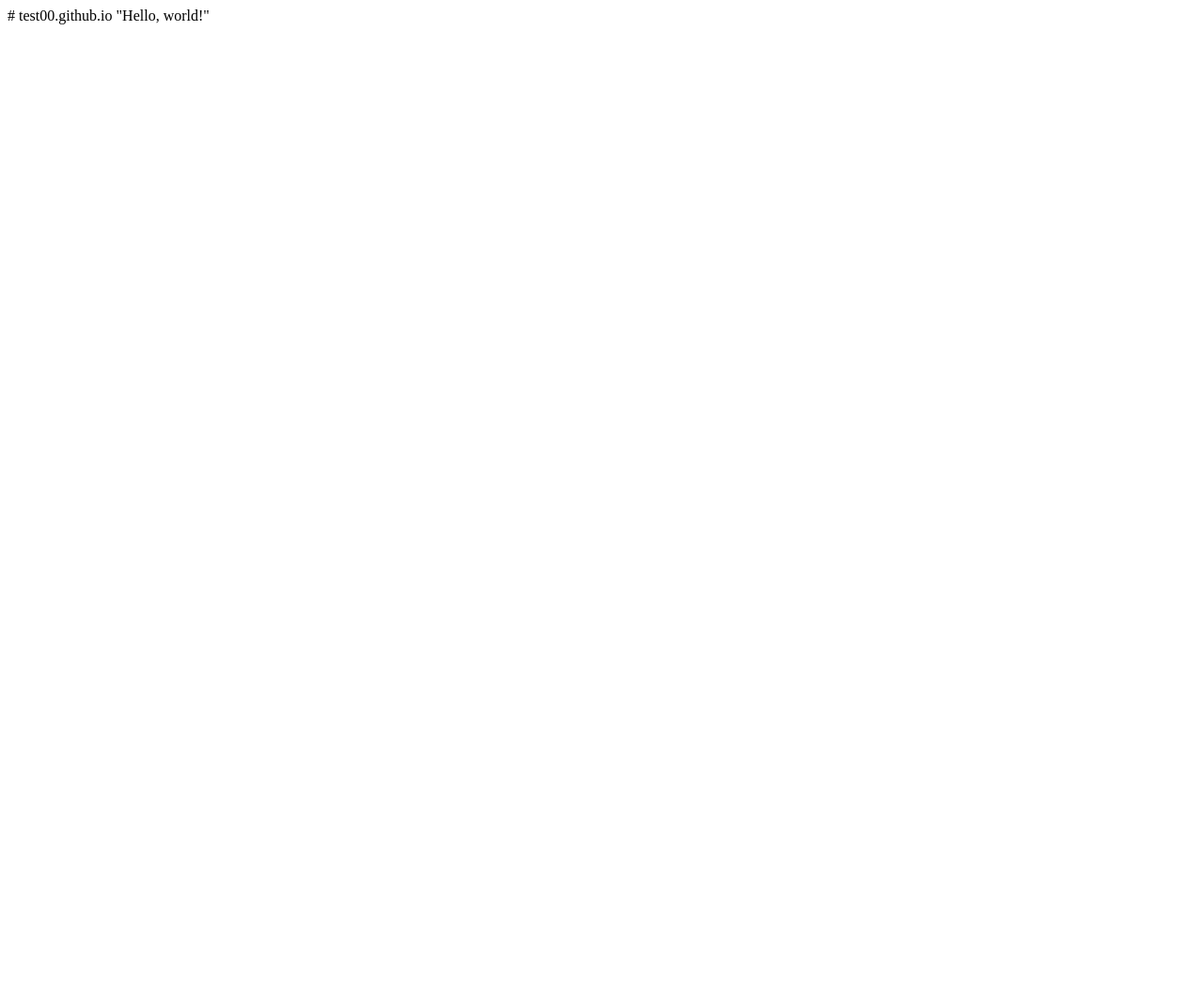
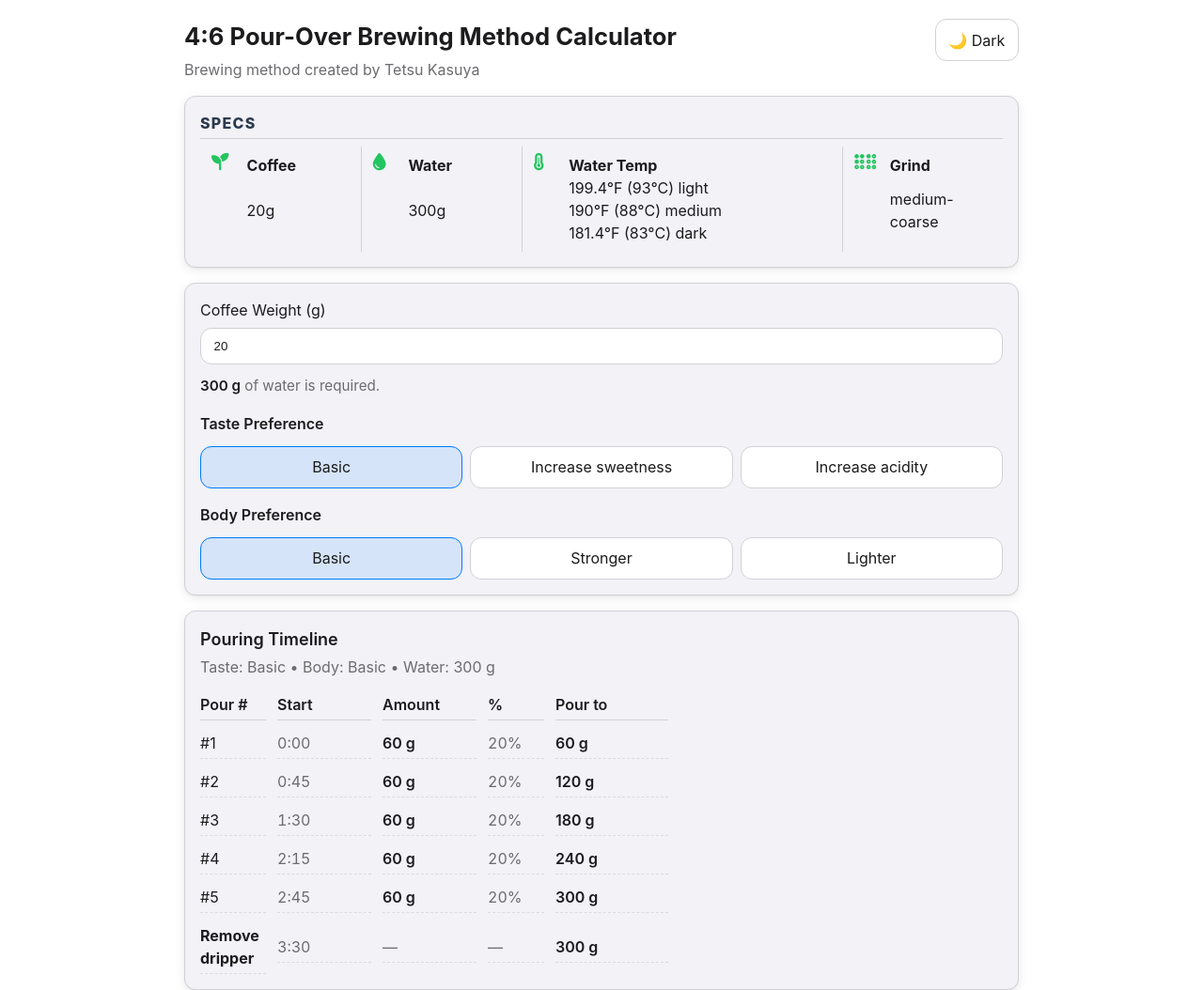
Before and after one commit to nathan-n8/46brew, a plain HTML site: page index.html in a window 1280 px wide. Shown: the whole page at 94% size. Before the commit the page ends 800 px from the top, so only its background shows below. Drawn offline with Linux system fonts and the light colour scheme.

Commit message:
Initial publish

```diff
--- /dev/null
+++ b/assets/app.js
@@ -0,0 +1,248 @@
+/**
+ * 46brew — app.js
+ * - Specs in one row; Grind icon via Font Awesome (fa-braille)
+ * - Subtitle under H1
+ * - Timeline subheader: “Taste: … • Body: … • Water: …”
+ * - Footer removed in HTML
+ * - Light mode default + Dark toggle (persisted)
+ * - Coffee/Water specs auto-sync with inputs
+ * - Pouring Timeline (Start only, whole-number %)
+ * - P1/P2 depend on Taste; later pours depend on Body with fixed start times
+ */
+
+// ===== Config =====
+const DEFAULT_RATIO = 15; // 1:15
+
+// Fixed timings (seconds)
+const DUR_P1 = 15;           // 0:00 → 0:15
+const GAP_P1_P2 = 30;        // 0:15 → 0:45
+const DUR_P2 = 15;           // 0:45 → 1:00
+const REMOVE_AT = 210;       // 3:30
+
+const THEME_KEY = 'theme';
+const TASTE_KEY = 'taste';   // 'basic' | 'sweet' | 'acid'
+const BODY_KEY  = 'body';    // 'basic' | 'stronger' | 'lighter'
+
+// ===== DOM =====
+const $  = (sel) => document.querySelector(sel);
+const $$ = (sel) => document.querySelectorAll(sel);
+
+const coffeeInput    = $('#coffee');
+const resultBox      = $('#result');
+const timelineBox    = $('#timeline');
+const timelineSub    = $('#timeline-sub');
+const themeToggleBtn = $('#theme-toggle');
+
+// Specs values
+const specCoffee = $('#spec-coffee');
+const specWater  = $('#spec-water');
+
+// Buttons
+const tasteButtons = $$('[data-taste]');
+const bodyButtons  = $$('[data-body]');
+
+// ===== Theme handling =====
+function setTheme(theme) {
+  const html = document.documentElement;
+  html.setAttribute('data-theme', theme);
+  localStorage.setItem(THEME_KEY, theme);
+  if (themeToggleBtn) {
+    const dark = theme === 'dark';
+    themeToggleBtn.setAttribute('aria-pressed', String(dark));
+    themeToggleBtn.textContent = dark ? '🌞 Light' : '🌙 Dark';
+    themeToggleBtn.title = dark ? 'Switch to light mode' : 'Switch to dark mode';
+  }
+}
+function initTheme() {
+  const saved = localStorage.getItem(THEME_KEY);
+  setTheme(saved === 'dark' ? 'dark' : 'light'); // default light
+}
+themeToggleBtn?.addEventListener('click', () => {
+  const current = document.documentElement.getAttribute('data-theme') || 'light';
+  setTheme(current === 'light' ? 'dark' : 'light');
+});
+
+// ===== Taste helpers =====
+function getTaste() {
+  const saved = localStorage.getItem(TASTE_KEY);
+  return saved === 'sweet' || saved === 'acid' ? saved : 'basic';
+}
+function setTaste(t) { localStorage.setItem(TASTE_KEY, t); }
+function updateTasteUI(active) {
+  tasteButtons.forEach(btn => {
+    const on = btn.dataset.taste === active;
+    btn.classList.toggle('is-selected', on);
+    btn.setAttribute('aria-pressed', String(on));
+  });
+}
+function tasteLabel(t) {
+  return t === 'sweet' ? 'Increase sweetness'
+       : t === 'acid'  ? 'Increase acidity'
+       : 'Basic';
+}
+
+// ===== Body helpers =====
+function getBody() {
+  const saved = localStorage.getItem(BODY_KEY);
+  return saved === 'stronger' || saved === 'lighter' ? saved : 'basic';
+}
+function setBody(b) { localStorage.setItem(BODY_KEY, b); }
+function updateBodyUI(active) {
+  bodyButtons.forEach(btn => {
+    const on = btn.dataset.body === active;
+    btn.classList.toggle('is-selected', on);
+    btn.setAttribute('aria-pressed', String(on));
+  });
+}
+function bodyLabel(b) {
+  return b === 'stronger' ? 'Stronger'
+       : b === 'lighter'  ? 'Lighter'
+       : 'Basic';
+}
+
+// ===== Utils =====
+function mmss(totalSec) {
+  const m = Math.floor(totalSec / 60);
+  const s = totalSec % 60;
+  return `${m}:${String(s).padStart(2,'0')}`;
+}
+
+// ===== Plan (P1/P2 fixed; later pours per Body, fixed starts) =====
+function plan46(totalWater, taste, body) {
+  // P1/P2 percentages based on Taste
+  let p1Pct, p2Pct;
+  if (taste === 'sweet') { p1Pct = 0.15; p2Pct = 0.25; }
+  else if (taste === 'acid') { p1Pct = 0.25; p2Pct = 0.15; }
+  else { p1Pct = 0.20; p2Pct = 0.20; }
+
+  // Later percentages & fixed starts by Body
+  let laterPcts = [];
+  let laterStarts = []; // seconds
+  if (body === 'basic') {
+    laterPcts = [0.20, 0.20, 0.20];   // 3 pours of 20%
+    laterStarts = [90, 135, 165];     // 1:30, 2:15, 2:45
+  } else if (body === 'stronger') {
+    laterPcts = [0.30, 0.30];         // 2 pours of 30%
+    laterStarts = [90, 135];          // 1:30, 2:15
+  } else { // lighter
+    laterPcts = [0.60];               // 1 pour of 60%
+    laterStarts = [90];               // 1:30
+  }
+
+  // Compose all percentages and convert to grams (rounded)
+  const pcts = [p1Pct, p2Pct, ...laterPcts];
+  let grams = pcts.map(p => Math.round(totalWater * p));
+
+  // Ensure rounding sums to total
+  const sum = grams.reduce((a,b) => a + b, 0);
+  if (sum !== totalWater) grams[grams.length - 1] += (totalWater - sum);
+
+  // Starts array: P1 at 0, P2 at 45s, then fixed later starts
+  const starts = [0, DUR_P1 + GAP_P1_P2, ...laterStarts];
+
+  return { pours: grams, starts };
+}
+
+// ===== Render =====
+function render() {
+  const coffee = Number(coffeeInput?.value);
+  const taste  = getTaste();
+  const body   = getBody();
+
+  if (!Number.isFinite(coffee) || coffee <= 0) {
+    resultBox.textContent = 'Please enter a valid coffee weight.';
+    if (timelineBox) timelineBox.innerHTML = '';
+    if (timelineSub) timelineSub.textContent = '';
+    if (specCoffee) specCoffee.textContent = '—';
+    if (specWater)  specWater.textContent  = '—';
+    return;
+  }
+
+  const water   = coffee * DEFAULT_RATIO;
+  const rounded = Math.round(water);
+
+  // Update specs numeric values
+  if (specCoffee) specCoffee.textContent = `${coffee}g`;
+  if (specWater)  specWater.textContent  = `${rounded}g`;
+
+  // Inline result under input
+  resultBox.innerHTML = `<strong>${rounded} g</strong> of water is required.`;
+
+  // Timeline subheader: Taste • Body • Water
+  if (timelineSub) {
+    timelineSub.textContent = `Taste: ${tasteLabel(taste)} • Body: ${bodyLabel(body)} • Water: ${rounded} g`;
+  }
+
+  const { pours, starts } = plan46(rounded, taste, body);
+  renderTimeline(pours, starts, rounded);
+}
+
+function renderTimeline(pours, starts, totalWater) {
+  if (!timelineBox) return;
+
+  let html = `
+    <div class="th">Pour #</div>
+    <div class="th">Start</div>
+    <div class="th">Amount</div>
+    <div class="th">%</div>
+    <div class="th">Pour to</div>
+  `;
+
+  let cumulative = 0;
+  pours.forEach((g, i) => {
+    cumulative += g;
+    const pct = Math.round((g / totalWater) * 100); // whole number %
+
+    html += `
+      <div class="row">#${i + 1}</div>
+      <div class="row muted">${mmss(starts[i])}</div>
+      <div class="row amt">${g} g</div>
+      <div class="row muted">${pct}%</div>
+      <div class="row amt">${cumulative} g</div>
+    `;
+  });
+
+  // Final action row: remove dripper at 3:30
+  html += `
+    <div class="row"><strong>Remove dripper</strong></div>
+    <div class="row muted">3:30</div>
+    <div class="row muted">—</div>
+    <div class="row muted">—</div>
+    <div class="row amt">${totalWater} g</div>
+  `;
+
+  timelineBox.innerHTML = html;
+}
+
+// ===== Events =====
+coffeeInput?.addEventListener('input', render);
+
+document.querySelectorAll('[data-taste]').forEach(btn => {
+  btn.addEventListener('click', () => {
+    setTaste(btn.dataset.taste);
+    updateTasteUI(btn.dataset.taste);
+    render();
+  });
+});
+
+document.querySelectorAll('[data-body]').forEach(btn => {
+  btn.addEventListener('click', () => {
+    setBody(btn.dataset.body);
+    updateBodyUI(btn.dataset.body);
+    render();
+  });
+});
+
+// ===== Init =====
+(function init() {
+  // Theme
+  const saved = localStorage.getItem(THEME_KEY);
+  setTheme(saved === 'dark' ? 'dark' : 'light');
+
+  // Buttons
+  updateTasteUI(getTaste());
+  updateBodyUI(getBody());
+
+  // First paint
+  render();
+})();
--- /dev/null
+++ b/assets/style.css
@@ -0,0 +1,239 @@
+/* ===== Theme tokens (Light default) ===== */
+:root {
+  --bg:      #ffffff;
+  --panel:   #f2f2f7;
+  --text:    #1c1c1e;
+  --muted:   #6c6c70;
+  --border:  #d1d1d6;
+  --accent:  #007aff;
+
+  --spec-accent: #22c55e; /* green for icons */
+
+  --radius: 12px;
+  --shadow: 0 1px 2px rgba(0,0,0,.06), 0 3px 12px rgba(0,0,0,.08);
+
+  --space-1: .5rem;
+  --space-2: .75rem;
+  --space-3: 1rem;
+  --space-4: 1.25rem;
+
+  --font-s:  .95rem;
+  --font-m:  1rem;
+  --font-l:  clamp(1.2rem, 2.5vw, 1.6rem);
+
+  --anim-fast: 150ms;
+  --anim-med:  220ms;
+}
+
+/* Dark theme (toggle via [data-theme="dark"]) */
+html[data-theme="dark"] {
+  --bg:     #0f172a;
+  --panel:  #111827;
+  --text:   #e5e7eb;
+  --muted:  #9ca3af;
+  --border: #1f2937;
+  --accent: #0a84ff;
+  --shadow: 0 1px 2px rgba(0,0,0,.35), 0 6px 24px rgba(0,0,0,.35);
+}
+
+* { box-sizing: border-box; }
+html, body { height: 100%; }
+body {
+  margin: 0;
+  font-family: -apple-system, BlinkMacSystemFont, "Segoe UI", Roboto, "Helvetica Neue",
+               Arial, "Apple Color Emoji", "Segoe UI Emoji", "Segoe UI Symbol";
+  color: var(--text);
+  background: var(--bg);
+  line-height: 1.5;
+  -webkit-text-size-adjust: 100%;
+}
+* {
+  transition:
+    background-color var(--anim-fast) ease,
+    border-color var(--anim-fast) ease,
+    color var(--anim-fast) ease;
+}
+@media (prefers-reduced-motion: reduce) { * { transition: none !important; } }
+
+.container { max-width: 920px; margin: var(--space-4) auto; padding: 0 var(--space-3); }
+
+.app-header {
+  display: flex;
+  align-items: flex-start;
+  justify-content: space-between;
+  gap: var(--space-2);
+  margin-bottom: var(--space-3);
+}
+
+h1 { margin: 0; font-size: var(--font-l); font-weight: 700; }
+.subtitle { margin: .25rem 0 0; }
+h2 { margin: 0 0 var(--space-2); font-size: 1.125rem; font-weight: 600; }
+h3 { margin: var(--space-3) 0 var(--space-2); font-size: 1rem; font-weight: 600; }
+.subtle { color: var(--muted); }
+
+/* Button (theme toggle) */
+.btn {
+  appearance: none;
+  border: 1px solid var(--border);
+  background: #fff;
+  color: var(--text);
+  padding: .6rem .85rem;
+  min-height: 40px;
+  border-radius: 12px;
+  cursor: pointer;
+  font: inherit;
+}
+html[data-theme="dark"] .btn { background: #0b1220; }
+
+/* Panels */
+.panel {
+  background: var(--panel);
+  border: 1px solid var(--border);
+  border-radius: var(--radius);
+  padding: var(--space-3);
+  margin: var(--space-3) 0;
+  box-shadow: var(--shadow);
+}
+
+/* SPECS — header + single-row items on desktop */
+.specs {
+  display: grid;
+  grid-template-columns: repeat(5, minmax(140px, 1fr)); /* 5 cols; Water Temp spans 2 */
+  gap: 0;
+  align-items: stretch;
+  row-gap: .25rem;
+}
+.specs-header {
+  grid-column: 1 / -1;
+  text-transform: uppercase;
+  letter-spacing: .08em;
+  font-weight: 800;
+  color: #2b3a4d;
+  padding-bottom: .25rem;
+  border-bottom: 1px solid var(--border);
+  margin-bottom: .25rem;
+}
+html[data-theme="dark"] .specs-header { color: #d4d8de; }
+
+.spec {
+  display: grid;
+  grid-template-columns: 28px 1fr;
+  grid-template-rows: auto auto;
+  column-gap: .6rem;
+  padding: .5rem .75rem;
+  border-left: 1px solid var(--border);
+}
+.spec:nth-child(2) { border-left: none; } /* first spec after header has no left border */
+.spec-ico {
+  grid-row: 1 / span 2;
+  font-size: 1.15rem;
+  color: var(--spec-accent);
+  align-self: start;
+}
+.spec-title { font-weight: 700; }
+.spec-value { color: var(--text); }
+
+/* Water Temp: extra width + no wrap on wide screens */
+.spec--wide { grid-column: span 2; }
+@media (min-width: 761px) {
+  .spec--wide .spec-value { white-space: nowrap; }
+}
+
+/* Mobile: stack specs vertically */
+@media (max-width: 760px) {
+  .specs {
+    grid-template-columns: 1fr;
+    row-gap: .5rem;
+  }
+  .spec { border-left: none; border-top: 1px solid var(--border); }
+  .spec:nth-child(2) { border-top: none; }
+  .spec--wide { grid-column: auto; }
+  .spec--wide .spec-value { white-space: normal; }
+}
+
+/* Form */
+.field { display: grid; gap: .4rem; }
+.field input {
+  width: 100%;
+  padding: .7rem .85rem;
+  border-radius: 12px;
+  border: 1px solid var(--border);
+  background: #fff;
+  color: var(--text);
+}
+html[data-theme="dark"] .field input { background: #0b1220; }
+
+.field input:focus-visible,
+.taste-btn:focus-visible,
+.body-btn:focus-visible,
+button:focus-visible {
+  outline: 2px solid var(--accent);
+  outline-offset: 2px;
+  box-shadow: 0 0 0 4px color-mix(in srgb, var(--accent) 25%, transparent);
+}
+
+/* Inline result */
+.field-result {
+  margin-top: .35rem;
+  display: block;
+  font-size: var(--font-s);
+  color: var(--muted);
+}
+.field-result strong { font-weight: 600; color: var(--text); }
+
+/* Taste/Body groups — spaced buttons */
+.taste-group, .body-group {
+  display: flex;
+  width: 100%;
+  gap: .5rem;
+  margin-top: .5rem;
+}
+.taste-btn, .body-btn {
+  flex: 1;
+  text-align: center;
+  appearance: none;
+  border: 1px solid var(--border);
+  background: #fff;
+  color: var(--text);
+  padding: .75rem .9rem;
+  min-height: 44px;
+  cursor: pointer;
+  font: inherit;
+  line-height: 1.2;
+  border-radius: 12px;
+}
+html[data-theme="dark"] .taste-btn,
+html[data-theme="dark"] .body-btn { background: #0b1220; }
+
+.taste-btn:hover, .body-btn:hover { background: rgba(0,0,0,.04); }
+html[data-theme="dark"] .taste-btn:hover,
+html[data-theme="dark"] .body-btn:hover { background: rgba(255,255,255,.06); }
+
+.taste-btn.is-selected, .body-btn.is-selected {
+  background: color-mix(in srgb, var(--accent) 12%, transparent);
+  border-color: var(--accent);
+}
+
+/* Timeline (5 columns: Pour # | Start | Amount | % | Pour to) */
+.timeline {
+  display: grid;
+  grid-template-columns: 70px 100px 100px 60px 120px;
+  gap: .5rem .75rem;
+  align-items: center;
+}
+.timeline .th {
+  font-weight: 600;
+  color: var(--text);
+  border-bottom: 1px solid var(--border);
+  padding-bottom: .25rem;
+}
+.timeline .row {
+  padding: .25rem 0;
+  border-bottom: 1px dashed color-mix(in srgb, var(--border) 70%, transparent);
+}
+.timeline .amt { font-weight: 600; }
+.timeline .muted { color: var(--muted); font-variant-numeric: tabular-nums; }
+
+#timeline-panel h2 { margin-bottom: .25rem; }
+#timeline-sub { margin: 0 0 1rem; }
+.timeline .row strong { font-weight: 700; }
--- a/index.html
+++ b/index.html
@@ -1,2 +1,116 @@
-# test00.github.io
-"Hello, world!"
+<!doctype html>
+<html lang="en" data-theme="light">
+  <head>
+    <meta charset="utf-8" />
+    <meta name="viewport" content="width=device-width, initial-scale=1" />
+    <title>4:6 Pour-over Brewing Method Calculator</title>
+    <meta name="description" content="Compute water grams from coffee weight and brew ratio." />
+
+    <!-- Font Awesome for Specs icons -->
+    <link href="https://cdnjs.cloudflare.com/ajax/libs/font-awesome/6.5.0/css/all.min.css" rel="stylesheet">
+
+    <link rel="icon" href="./icons/favicon.svg" />
+    <link rel="stylesheet" href="./assets/style.css" />
+  </head>
+  <body>
+    <main class="container">
+      <header class="app-header">
+        <div>
+          <h1>4:6 Pour-Over Brewing Method Calculator</h1>
+          <p class="subtitle subtle">Brewing method created by Tetsu Kasuya</p>
+        </div>
+        <button id="theme-toggle" type="button" class="btn" aria-pressed="false" title="Toggle dark mode">
+          🌙 Dark
+        </button>
+      </header>
+
+      <!-- SPECS panel (single row on desktop) -->
+      <section class="panel specs" aria-label="Brewing specs">
+        <div class="specs-header">Specs</div>
+
+        <div class="spec">
+          <i class="fa-solid fa-seedling spec-ico" aria-hidden="true"></i>
+          <div class="spec-title">Coffee</div>
+          <div class="spec-value"><span id="spec-coffee">20g</span></div>
+        </div>
+
+        <div class="spec">
+          <i class="fa-solid fa-droplet spec-ico" aria-hidden="true"></i>
+          <div class="spec-title">Water</div>
+          <div class="spec-value"><span id="spec-water">300g</span></div>
+        </div>
+
+        <div class="spec spec--wide">
+          <i class="fa-solid fa-temperature-three-quarters spec-ico" aria-hidden="true"></i>
+          <div class="spec-title">Water Temp</div>
+          <div class="spec-value">
+            199.4°F (93°C) <span class="muted">light</span><br>
+            190°F (88°C) <span class="muted">medium</span><br>
+            181.4°F (83°C) <span class="muted">dark</span>
+          </div>
+        </div>
+
+        <div class="spec">
+          <i class="fa-solid fa-braille spec-ico" aria-hidden="true"></i>
+          <div class="spec-title">Grind</div>
+          <div class="spec-value" id="spec-grind">medium-coarse</div>
+        </div>
+      </section>
+
+      <!-- Input panel -->
+      <section class="panel">
+        <form id="calc-form">
+          <label class="field">Coffee Weight (g)
+            <input id="coffee" type="number" min="1" step="1" value="20" inputmode="numeric" />
+            <output id="result" class="field-result" for="coffee" aria-live="polite" role="status">
+              Water: —
+            </output>
+          </label>
+
+          <!-- Taste selector -->
+          <h3>Taste Preference</h3>
+          <div class="taste-group" role="group" aria-label="Taste Preference">
+            <button type="button"
+                    class="taste-btn is-selected"
+                    data-taste="basic"
+                    aria-pressed="true">Basic</button>
+            <button type="button"
+                    class="taste-btn"
+                    data-taste="sweet"
+                    aria-pressed="false">Increase sweetness</button>
+            <button type="button"
+                    class="taste-btn"
+                    data-taste="acid"
+                    aria-pressed="false">Increase acidity</button>
+          </div>
+
+          <!-- Body selector -->
+          <h3>Body Preference</h3>
+          <div class="body-group" role="group" aria-label="Body Preference">
+            <button type="button"
+                    class="body-btn is-selected"
+                    data-body="basic"
+                    aria-pressed="true">Basic</button>
+            <button type="button"
+                    class="body-btn"
+                    data-body="stronger"
+                    aria-pressed="false">Stronger</button>
+            <button type="button"
+                    class="body-btn"
+                    data-body="lighter"
+                    aria-pressed="false">Lighter</button>
+          </div>
+        </form>
+      </section>
+
+      <!-- Pouring Timeline -->
+      <section class="panel" id="timeline-panel">
+        <h2>Pouring Timeline</h2>
+        <p id="timeline-sub" class="subtle"></p>
+        <div id="timeline" class="timeline"></div>
+      </section>
+    </main>
+
+    <script src="./assets/app.js" defer></script>
+  </body>
+</html>
```
